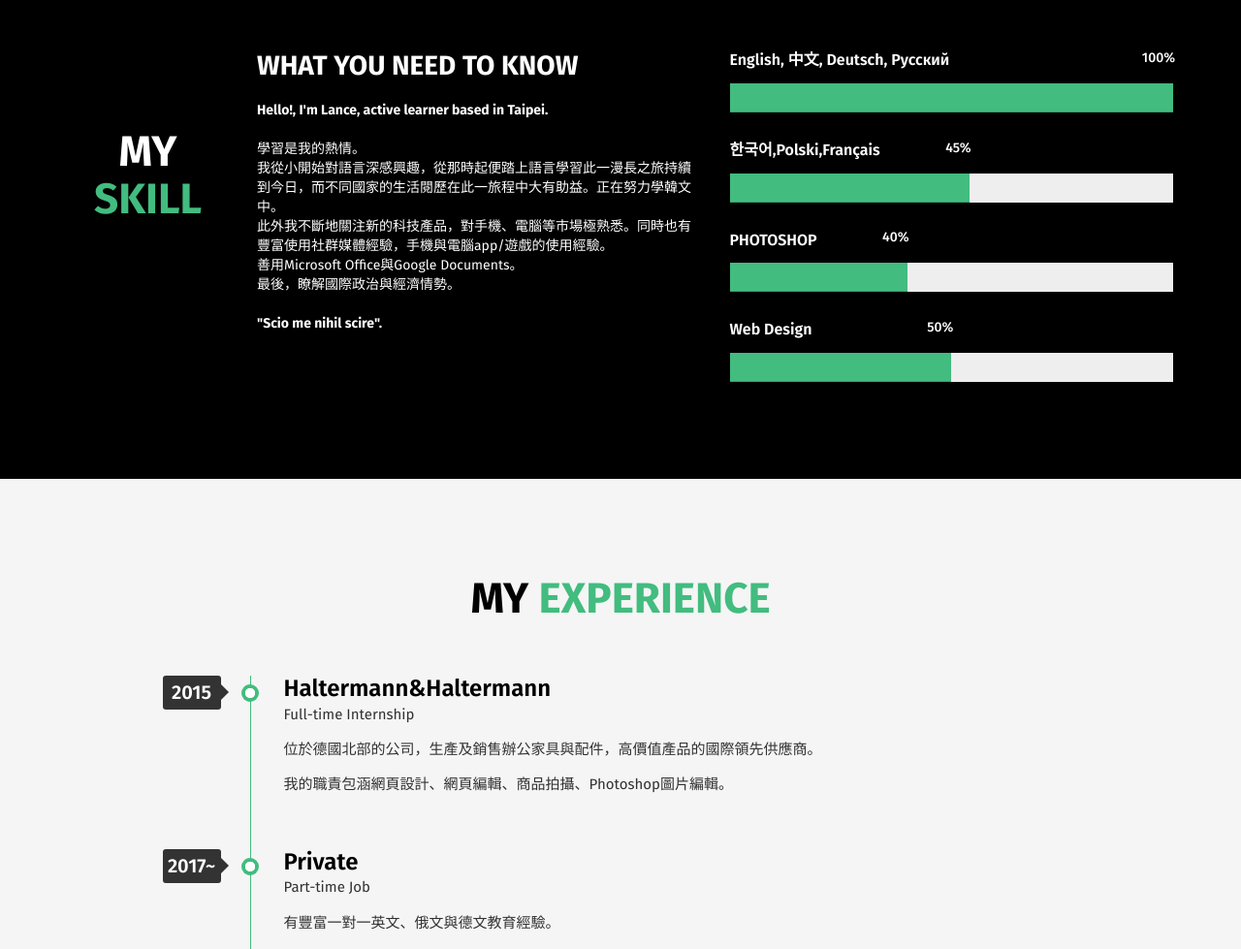
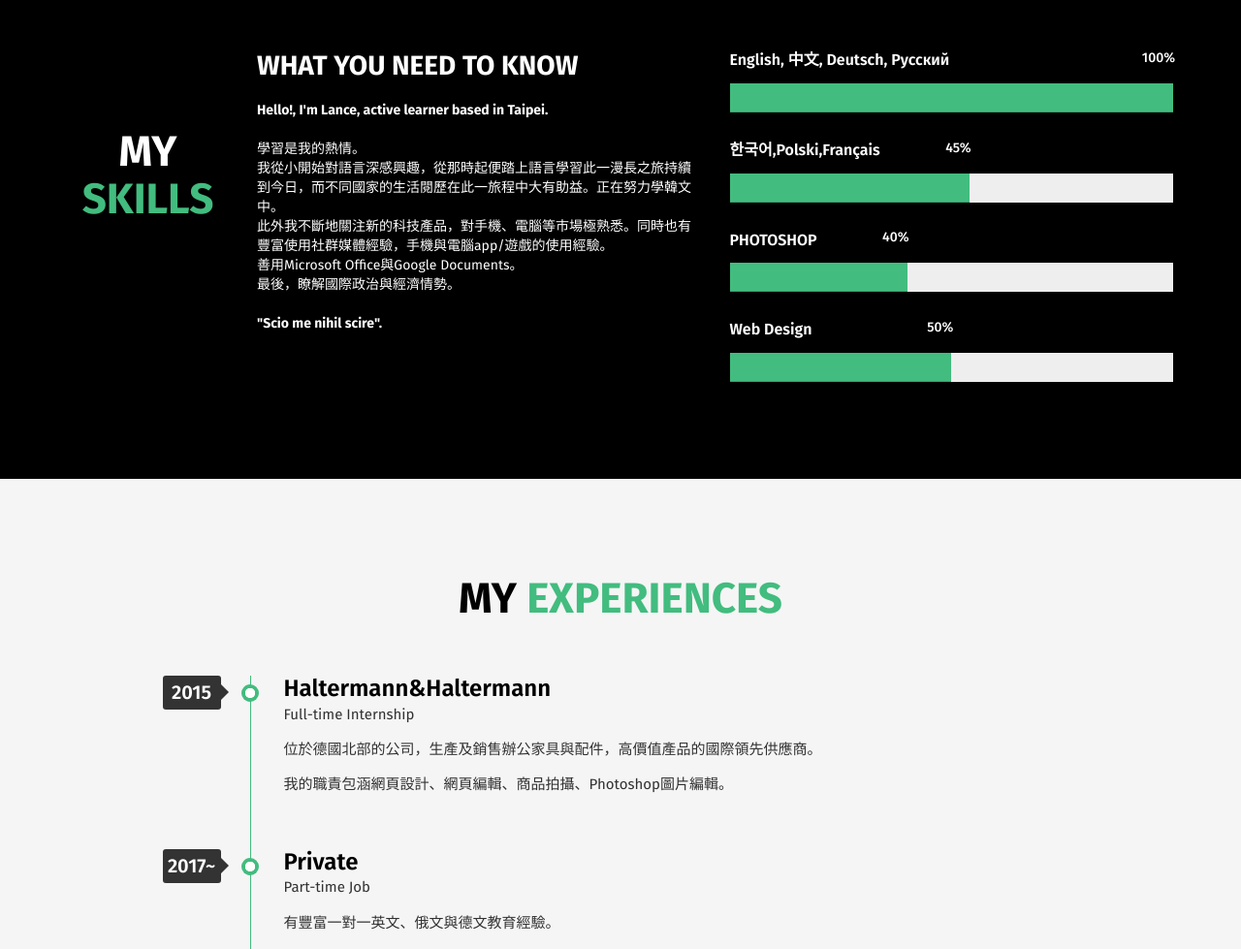
Before and after one commit to lluyn1/MyCV-github.io, a plain HTML site: page index.html in a window 1280 px wide. Shown: the part 1551-2530 px from the top of the page at 97% size. Drawn offline with Linux system fonts and the light colour scheme; some packages are replaced by stand-ins of ours.

Commit message:
Update index.html

```diff
--- a/index.html
+++ b/index.html
@@ -158,7 +158,7 @@
 				<div class="row">
 					<div class="col-md-2 col-sm-12 col-xs-14">
 						<div class="section-title">
-							<h2>My <span>Skill</span></h2>
+							<h2>My <span>Skills</span></h2>
 						</div>
 					</div>
 					<div class="col-md-10 col-sm-12 col-xs-100">
@@ -230,7 +230,7 @@
 				<div class="row">
 					<div class="col-xs-12">
 						<div class="section-title">
-						  <h2>my <span>EXPERIENCE</span></h2>
+						  <h2>my <span>EXPERIENCES</span></h2>
 						</div>
 					</div>
 				</div>
```
